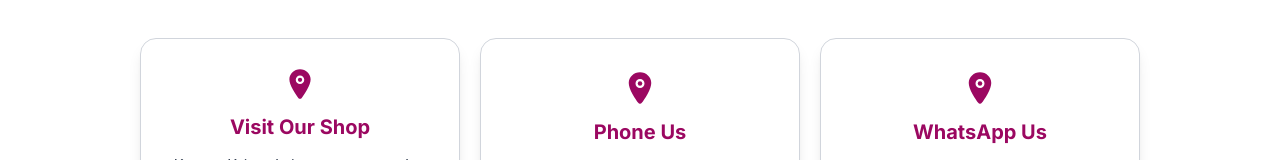
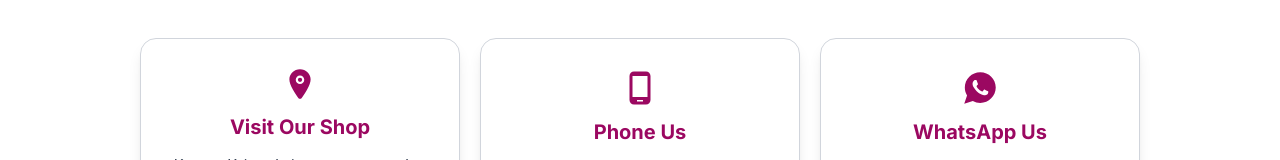
Before and after one commit to obedquao/Cecisbite, a React (Vite) app in the folder cecisbite/: page /contact in a window 1280 px wide. Shown: the part 610-770 px from the top of the page. Built offline with nearby package versions, Linux system fonts and the light colour scheme; the HTML template or start-up script is replaced by a standard one; a web font is replaced by a local one.

Commit message:
icons edit

```diff
--- a/cecisbite/src/pages/contact.jsx
+++ b/cecisbite/src/pages/contact.jsx
@@ -1,4 +1,6 @@
 import { IoLocation } from "react-icons/io5";
+import { MdOutlinePhoneAndroid } from "react-icons/md";
+import { IoLogoWhatsapp } from "react-icons/io";
 import { motion } from "motion/react";
 
 export default function Contact() {
@@ -74,7 +76,7 @@
             viewport={{ once: true }}
             className="flex flex-col gap-3 justify-center items-center border border-gray-300 rounded-2xl p-5 shadow-lg w-80 h-60"
           >
-            <IoLocation className="text-4xl text-primary mt-2 " />
+            <MdOutlinePhoneAndroid className="text-4xl text-primary mt-2 " />
             <h3 className="text-primary text-xl font-bold font-inter text-center">
               Phone Us
             </h3>
@@ -95,7 +97,7 @@
             viewport={{ once: true }}
             className="flex flex-col gap-3 justify-center items-center border border-gray-300 rounded-2xl p-5 shadow-lg w-80 h-60"
           >
-            <IoLocation className="text-4xl text-primary mt-2 " />
+            <IoLogoWhatsapp className="text-4xl text-primary mt-2 " />
             <h3 className="text-primary text-xl font-bold font-inter text-center">
               WhatsApp Us
             </h3>
```
